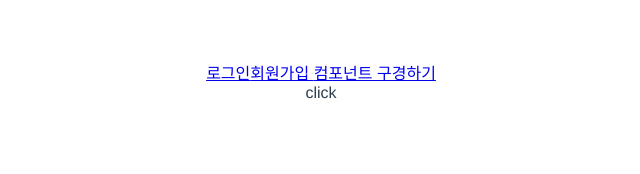
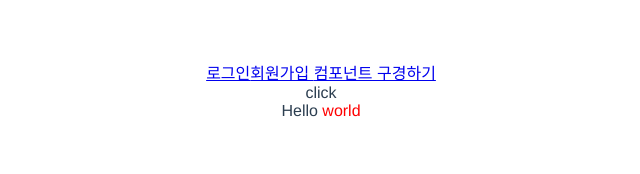
Before and after one commit to sout1217/what_should_i_eat_today_front, a Vue app: page /login in a window 1280 px wide. Shown: the top 174 px of the page, without its empty margins (319-959 px from the left). Built offline with nearby package versions, Linux system fonts and the light colour scheme; what vue-toast-notification would draw is missing.

Commit message:
Fix sass-loader 버전 호환문제 해결

```diff
--- a/babel.config.js
+++ b/babel.config.js
@@ -1,3 +1,3 @@
 module.exports = {
-  presets: ["@vue/cli-plugin-babel/preset"],
-};
+  presets: ['@vue/cli-plugin-babel/preset'],
+}
--- a/package.json
+++ b/package.json
@@ -3,10 +3,10 @@
   "version": "0.1.0",
   "private": true,
   "scripts": {
-    "serve": "vue-cli-service serve",
+    "serve": "npm run lint & vue-cli-service serve",
     "build": "vue-cli-service build",
     "test:unit": "vue-cli-service test:unit",
-    "lint": "vue-cli-service lint"
+    "lint": "vue-cli-service lint --fix"
   },
   "dependencies": {
     "axios": "^0.21.1",
@@ -31,7 +31,7 @@
     "eslint-plugin-vue": "^6.2.2",
     "prettier": "^2.2.1",
     "sass": "^1.32.13",
-    "sass-loader": "^12.1.0",
+    "sass-loader": "^10.0.2",
     "vue-template-compiler": "^2.6.11"
   }
 }
--- a/src/store/mutations.js
+++ b/src/store/mutations.js
@@ -1,2 +1,2 @@
-const mutations = {};
-export default mutations;
+const mutations = {}
+export default mutations
--- a/src/views/MainPage.vue
+++ b/src/views/MainPage.vue
@@ -1,5 +1,8 @@
 <template>
-  <div><button @click="toast">click</button></div>
+  <div>
+    <button @click="toast">click</button>
+    <p>Hello <span>world</span></p>
+  </div>
 </template>
 
 <script>
@@ -15,4 +18,10 @@ export default {
 }
 </script>
 
-<style scoped></style>
+<style lang="scss">
+p {
+  span {
+    color: red;
+  }
+}
+</style>
```
Also changed, not shown: .eslintrc.js, 2 other files (tests, documents, lock files or other folders).
